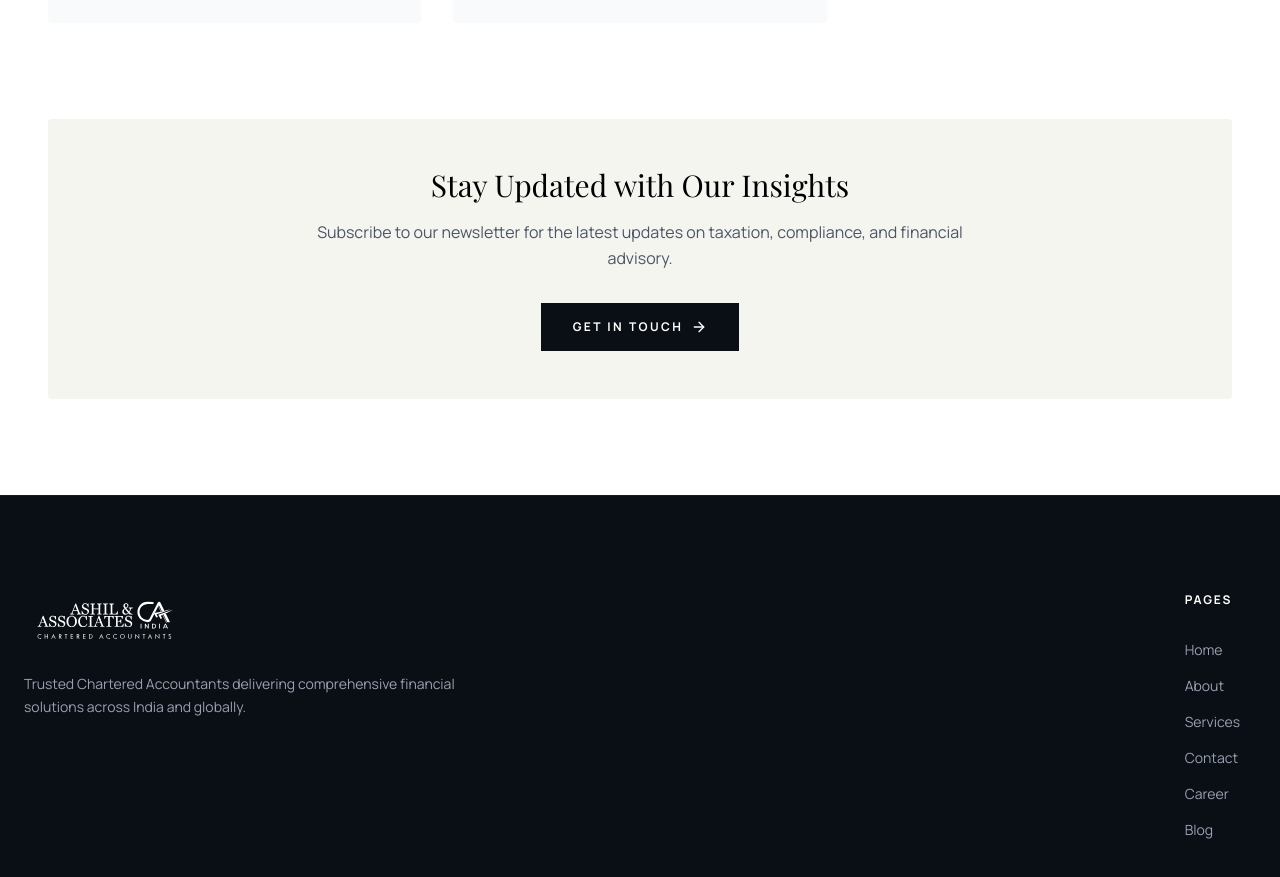
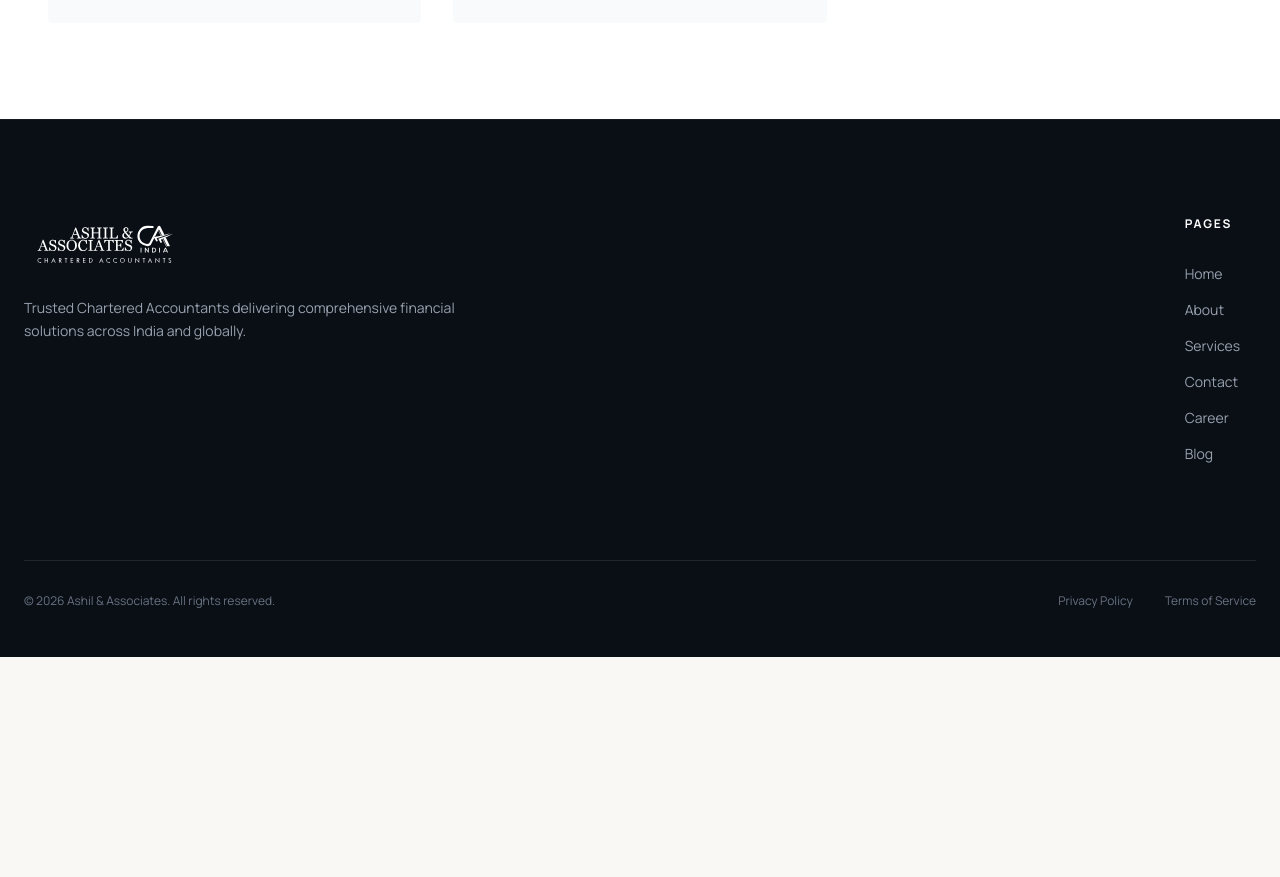
Before and after one commit to AsilMehaboob/Ashil-Associates, a Next.js app: page /blog in a window 1280 px wide. Shown: the part 1948-2825 px from the top of the page. After the commit the page ends 2605 px from the top, so only its background shows below. Built offline with nearby package versions, Linux system fonts and the light colour scheme.

Commit message:
Removed Stay Updated with Our Insights CTA section

```diff
--- a/app/blog/page.tsx
+++ b/app/blog/page.tsx
@@ -3,7 +3,7 @@
 import { motion } from "framer-motion";
 import Link from "next/link";
 import Image from "next/image";
-import { ArrowRight, Calendar, Clock, User } from "lucide-react";
+import { Calendar, Clock, User, ArrowRight } from "lucide-react";
 import { BLOG_CONTENT } from "@/constants";
 
 export default function Blog() {
@@ -126,29 +126,6 @@ export default function Blog() {
               </motion.article>
             ))}
           </div>
-
-          {/* CTA Section */}
-          <motion.div
-            initial={{ opacity: 0, y: 20 }}
-            whileInView={{ opacity: 1, y: 0 }}
-            viewport={{ once: true }}
-            transition={{ duration: 0.6, delay: 0.4 }}
-            className="mt-24 bg-[#F5F5F0] p-8 sm:p-12 rounded-sm text-center"
-          >
-            <h2 className="text-2xl md:text-3xl font-serif text-black mb-4">
-              Stay Updated with Our Insights
-            </h2>
-            <p className="text-gray-600 font-sans text-base leading-relaxed mb-8 max-w-2xl mx-auto">
-              Subscribe to our newsletter for the latest updates on taxation, compliance, and financial advisory.
-            </p>
-            <Link
-              href="/#contact"
-              className="inline-flex items-center gap-2 bg-[var(--color-midnight-950)] text-white px-8 py-4 text-xs font-bold tracking-[0.2em] hover:bg-[var(--color-midnight-800)] transition-colors font-sans uppercase"
-            >
-              GET IN TOUCH
-              <ArrowRight className="w-4 h-4" />
-            </Link>
-          </motion.div>
         </div>
       </main>
     </div>
```
